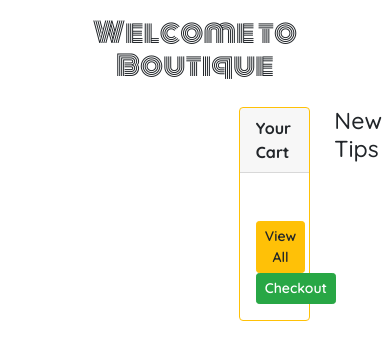
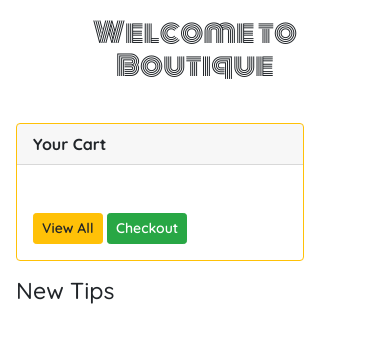
Before and after one commit to joraavanes/boutique, a Node server app: page / in a window 390 px wide. Shown: the part 56-416 px from the top of the page. Run offline with Node 20, Linux system fonts and the light colour scheme; some libraries are stand-ins or nearby versions.

Commit message:
home view responsive fixed

```diff
--- a/views/home/home.hbs
+++ b/views/home/home.hbs
@@ -8,7 +8,7 @@
         </div>
     </div>
     <div class="row mt-3">
-        <div class="col-7">
+        <div class="col-12 col-sm-7 mb-3">
             <div id="carouselExampleCaptions" class="carousel slide border-warning" data-ride="carousel">
                 <ol class="carousel-indicators">
                     {{#each slides}}
@@ -37,7 +37,7 @@
             </div>
         </div>
 
-        <div class="col-3">
+        <div class="col-12 col-sm-3">
             {{!-- <h2>Cart</h2> --}}
             <div class="card border-warning mb-3" style="max-width: 18rem;">
                 <div class="card-header">Your Cart</div>
@@ -65,7 +65,7 @@
             </div>
         </div>
 
-        <div class="col-1">
+        <div class="col-12 col-sm-1">
             <h3>New Tips</h3>
         </div>
     </div>
```
